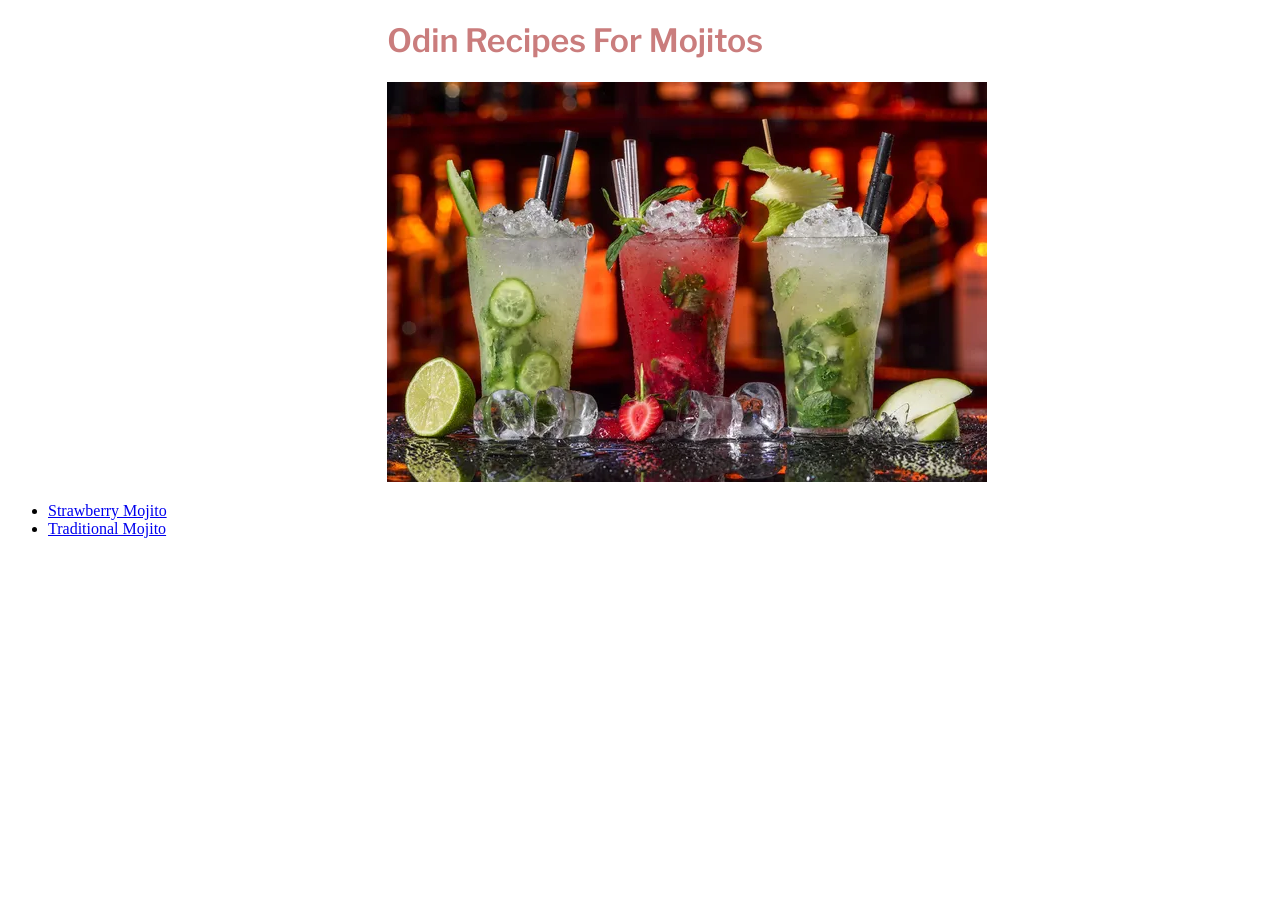
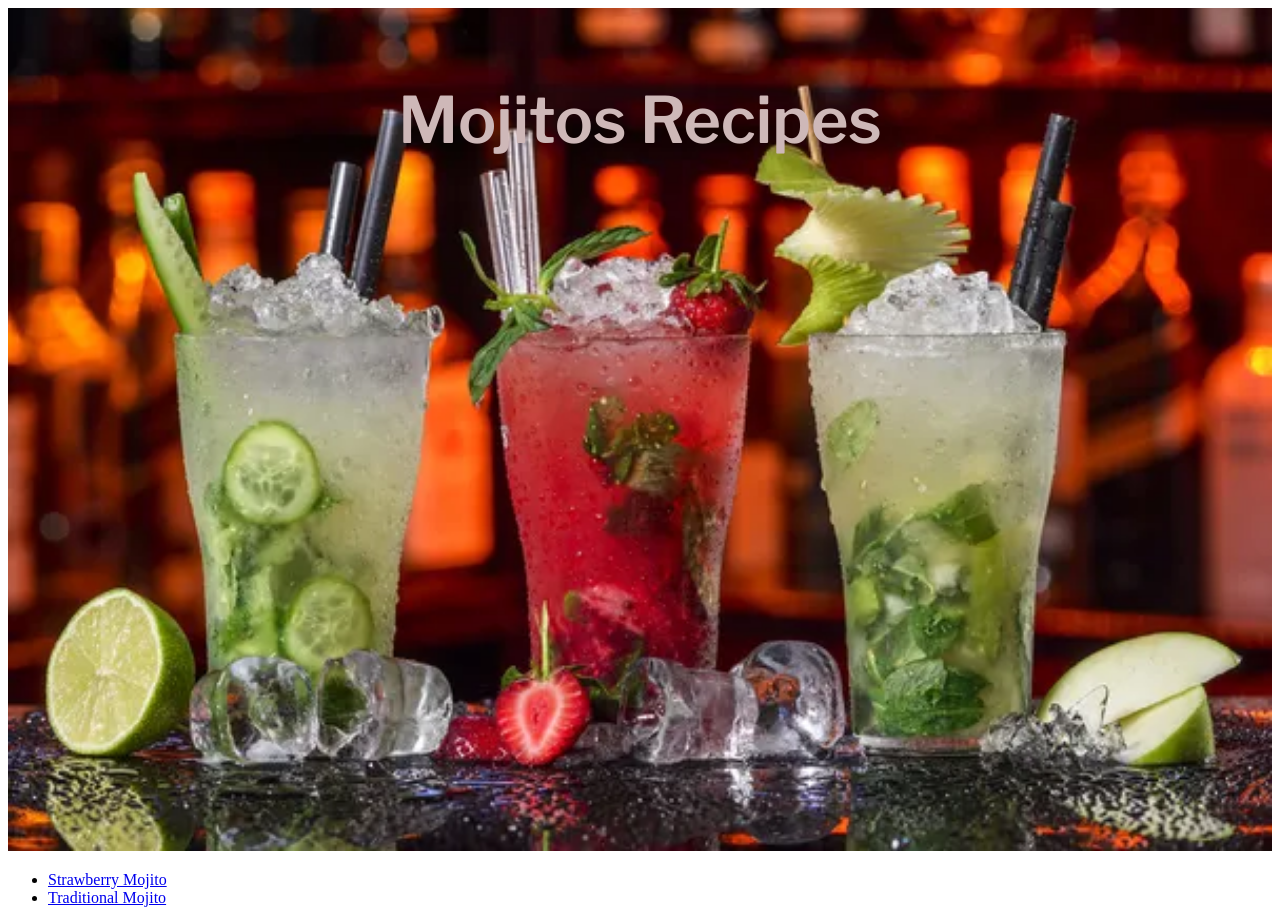
Before and after one commit to willmont06/odin-recipes, a plain HTML site: page index.html in a window 1280 px wide. Before the commit the page ends 800 px from the top, so only its background shows below. Drawn offline with nearby package versions, Linux system fonts and the light colour scheme.

Commit message:
../index.html

```diff
--- a/index.html
+++ b/index.html
@@ -11,9 +11,15 @@
     <link href="https://fonts.googleapis.com/css2?family=Libre+Franklin:ital,wght@0,400;0,600;1,100;1,500&display=swap" rel="stylesheet">
 </head>
 <body>
-    <div class="content">
-        <h1>Odin Recipes For Mojitos</h1>
-        <img src="recipes/indexbg.jpg">
+
+    <div class="background">
+        <img src="recipes/indexbg.jpg"
+    </div>
+    <div class="bgtitle">
+        <h1>Mojitos Recipes</h1>
+    </div>
+
+
 
     </div>
     <div class="recipes"></div>
--- a/styles.css
+++ b/styles.css
@@ -1,17 +1,25 @@
+.background img{
+    position: relative;
+    height: 50%;
+    width: 100%;
+}
 
-.content {
-    color: rgb(202, 125, 125);
-    margin-left: 30%;
+.bgtitle{
+    position: absolute;
+    color: rgb(206, 184, 184);
+    top: 15%;
+    left: 50%;
+    transform: translate(-50%, -50%);
+    font-size: 2rem;
+
     font-family: 'Libre Franklin', sans-serif;
-}
-.recipes li{
-    text-decoration: none;
 }
 
 
 .nav_bar ul{
     background-color: bisque;
-    text-decoration: none;
+
+
 }
 
 .headertraditional{
```
